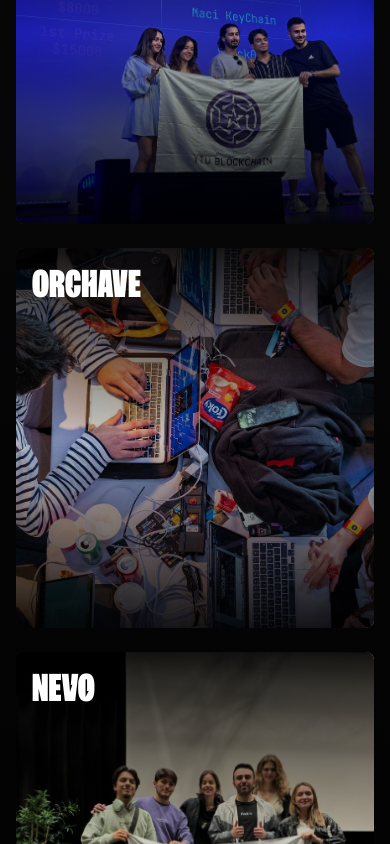
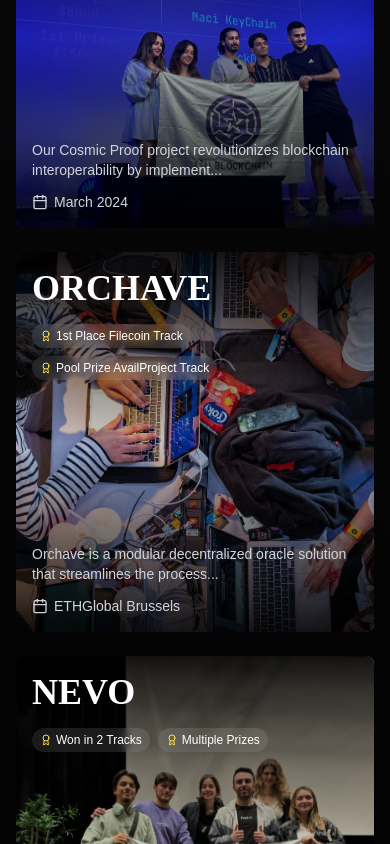
Before and after one commit to keyboord01/ytublockchain, a Next.js app: page / in a window 390 px wide. Shown: the part 4260-5104 px from the top of the page. Built offline with nearby package versions, Linux system fonts and the light colour scheme.

Commit message:
font and styling fixes

```diff
--- a/app/globals.css
+++ b/app/globals.css
@@ -1,6 +1,11 @@
 @tailwind base;
 @tailwind components;
 @tailwind utilities;
+
+:root {
+  --font-general: "Arial", sans-serif;
+  --font-zentry: "Zentry", serif;
+}
 
 body {
   width: 100dvw;
@@ -19,12 +24,12 @@ html {
   }
 
   .bc-font b {
-    font-family: var(--font-zentry);
+    @apply font-zentry;
     font-feature-settings: "ss01" on;
   }
 
   .hero-header {
-    @apply uppercase font-family font-black text-5xl sm:right-10 sm:text-5xl md:text-7xl lg:text-9xl;
+    @apply uppercase font-zentry font-black text-5xl sm:text-5xl md:text-7xl lg:text-9xl;
   }
 
   .subtext {
@@ -39,7 +44,7 @@ html {
     @apply relative col-span-1 h-[45vh] row-span-1 overflow-hidden rounded-md transition-transform duration-300 ease-out;
   }
 
-  .projects-cards {
-    @apply uppercase md:text-6xl text-4xl font-family font-black;
+  .projects-title {
+    @apply uppercase md:text-6xl text-4xl font-zentry font-black;
   }
 }
--- a/app/layout.tsx
+++ b/app/layout.tsx
@@ -23,7 +23,7 @@ export default function RootLayout({
       lang="en"
       className={`${circularWeb.variable} ${general.variable} ${robertMedium.variable} ${robertRegular.variable} ${zentry.variable}`}
     >
-      <body>{children}</body>
+      <body className="font-general">{children}</body>
     </html>
   );
 }
--- a/components/About.tsx
+++ b/components/About.tsx
@@ -60,7 +60,7 @@ const About = () => {
         className="min-h-screen w-screen"
       >
         <div className="relative mb-8 flex flex-col items-center gap-5">
-          <h2 className="text-center font-family text-3xl font-black uppercase text-[#000560] sm:text-4xl md:text-5xl lg:text-7xl">
+          <h2 className="text-center font-zentry text-3xl font-black uppercase text-[#000560] sm:text-4xl md:text-5xl lg:text-7xl">
             A thriving community of <br className="hidden md:block" />{" "}
             blockchain enthusiasts
           </h2>
--- a/components/Events.tsx
+++ b/components/Events.tsx
@@ -63,7 +63,7 @@ const Events = () => {
           <p className="font-general text-sm uppercase text-[#FF8C00] md:text-[10px]">
             events organized
           </p>
-          <h1 className="text-center font-family text-5xl font-black uppercase text-blue-100 sm:text-5xl md:text-7xl lg:text-8xl">
+          <h1 className="text-center font-zentry text-5xl font-black uppercase text-blue-100 sm:text-5xl md:text-7xl lg:text-8xl">
             join our events <br /> shape your future
           </h1>
         </motion.div>
--- a/components/Hero.tsx
+++ b/components/Hero.tsx
@@ -18,7 +18,7 @@ const VideoPlayer = dynamic(() => import("./VideoPlayer"), {
 const HeroContent = () => (
   <div className="flex-row-center absolute inset-0 z-40 size-full">
     <div className="mt-24 flex max-w-4xl flex-col items-center justify-center px-5 text-center sm:px-10">
-      <h1 className="bc-font hero-heading text-blue-100">
+      <h1 className="bc-font hero-header text-blue-100">
         Building the new
         <br />
         internet
--- a/components/Projects.tsx
+++ b/components/Projects.tsx
@@ -42,7 +42,6 @@ export const ProjectsCard: React.FC<ProjectsCardProps> = ({
       onMouseLeave={() => setIsHovered(false)}
     >
       <div className="absolute inset-0 z-10 bg-gradient-to-b from-black/90 via-black/20 to-black/90" />
-
       {projectUrl && (
         <a
           href={projectUrl}
@@ -59,21 +58,17 @@ export const ProjectsCard: React.FC<ProjectsCardProps> = ({
           <ExternalLink className="size-4 text-white md:size-5" />
         </a>
       )}
-
       <div className="relative z-10 flex size-full flex-col p-4 sm:p-6 md:p-8">
-        <div className="space-y-4 transition-all duration-300 md:space-y-6">
-          <h1 className="projects-cards bc-font text-3xl text-white sm:text-4xl md:text-5xl ">
+        <h1 className="projects-title bc-font text-3xl text-white sm:text-4xl md:text-5xl ">
           {title}
         </h1>
 
         {awards.length > 0 && (
-            <div className="flex flex-wrap gap-2 transition-all duration-300 md:gap-2">
+          <div className="flex flex-wrap gap-2 transition-all duration-300 md:gap-2 mt-4">
             {awards.map((award, index) => (
               <div
                 key={index}
-                  className="flex items-center gap-1 rounded-full bg-white/10 px-2 py-1 text-xs
-                    text-white backdrop-blur-sm transition-all duration-300
-                    group-hover:bg-white/20 sm:text-sm md:gap-1 md:px-2 md:py-1 md:text-base"
+                className="flex items-center gap-1 rounded-full bg-white/10 px-2 py-1 text-xs text-white backdrop-blur-sm transition-all duration-300 sm:text-sm md:gap-1 md:px-2 md:py-1 md:text-base"
               >
                 <Award className="size-3 text-yellow-300 md:size-4" />
                 <span className="whitespace-nowrap font-normal">{award}</span>
@@ -81,14 +76,13 @@ export const ProjectsCard: React.FC<ProjectsCardProps> = ({
             ))}
           </div>
         )}
-        </div>
 
         <div className="mt-auto pt-4 transition-all duration-300 md:pt-6">
           <div className="flex flex-wrap items-center justify-between gap-3">
             {description && (
               <p
-                className="max-w-2xl text-sm leading-relaxed text-gray-300 transition-all duration-300
-              group-hover:text-white sm:text-base md:text-lg"
+                className=" max-w-2xl text-sm text-gray-300 transition-all duration-300
+              group-hover:text-white sm:text-base md:text-[16px]"
               >
                 {truncateDescription(description)}
               </p>
@@ -113,7 +107,6 @@ export const ProjectsCard: React.FC<ProjectsCardProps> = ({
           </div>
         </div>
       </div>
-
       <Image
         src={src}
         alt={typeof title === "string" ? title : "Project Image"}
@@ -133,7 +126,7 @@ const ViewAllCard: React.FC = () => (
     >
       <div className="space-y-4 md:space-y-6">
         <h1
-          className="projects-cards bc-font text-3xl text-white transition-all duration-300
+          className="projects-title bc-font text-3xl text-white transition-all duration-300
            sm:text-6xl md:text-7xl lg:text-[150px]"
         >
           View All Projects
@@ -199,11 +192,7 @@ const Projects: React.FC = () => (
         <div className="projects-cards">
           <ProjectsCard
             src="/img/projects/cosmocProof.jpg"
-            title={
-              <>
-                Cosmic<b>P</b>roof
-              </>
-            }
+            title={<>CosmicProof</>}
             description="Our Cosmic Proof project revolutionizes blockchain interoperability by implementing zero-knowledge proofs across multiple chains. This groundbreaking solution secured multiple victories at Lambda Hack Week, demonstrating its potential to reshape cross-chain communication..."
             projectUrl="https://example.com/cosmic-proof"
             date="March 2024"
@@ -213,11 +202,7 @@ const Projects: React.FC = () => (
         <div className="projects-cards">
           <ProjectsCard
             src="/img/projects/orchave.jpg"
-            title={
-              <>
-                Or<b>ch</b>ave
-              </>
-            }
+            title={<>Orchave</>}
             description="Orchave is a modular decentralized oracle solution that streamlines the process of verifying and delivering off-chain data to blockchains. It features a Provider App for users to easily become data providers, a lightweight Verifier Network that enables rapid data verification without relying on traditional consensus mechanisms, and a user-friendly dashboard for accessing the best archive endpoints. By integrating Filecoin for persistent storage, Avail for fast block ordering finality, and dynamic social reputation mechanisms, Orchave establishes a scalable, trustless, and efficient ecosystem for decentralized data access and monetization."
             projectUrl="https://example.com/orchave"
             date="ETHGlobal Brussels"
@@ -231,11 +216,7 @@ const Projects: React.FC = () => (
         <div className="projects-cards">
           <ProjectsCard
             src="/img/projects/nevo.jpg"
-            title={
-              <>
-                Ne<b>VO</b>
-              </>
-            }
+            title={<>NeVO</>}
             description="NEVO seamlessly integrates Near Protocol's Cross-Chain Signatures with MACI's secure, zero-knowledge proof-powered voting system to deliver a smooth, private, and bribe-resistant voting experience. By leveraging these groundbreaking technologies, NEVO ensures that even users with minimal tech experience can participate confidently in elections, paving the way for MACI to be adopted in national elections while maintaining accessibility and security for all voters."
             projectUrl="https://example.com/nevo"
             date="ETHGlobal Brussels"
--- a/components/RoadmapSection.tsx
+++ b/components/RoadmapSection.tsx
@@ -206,7 +206,7 @@ const RoadmapSection = () => {
           <p className="font-general text-xs uppercase text-[#FF8C00] sm:text-sm md:text-[10px]">
             your journey starts here
           </p>
-          <h2 className="mt-2 font-family text-3xl font-black uppercase text-white sm:text-4xl md:text-5xl">
+          <h2 className="mt-2 font-zentry text-3xl font-black uppercase text-white sm:text-4xl md:text-5xl">
             our Web3 Roadmap
           </h2>
           <p className="mt-3 text-xs text-white/80 sm:mt-4 sm:text-sm">
--- a/components/common/StatisticCard.tsx
+++ b/components/common/StatisticCard.tsx
@@ -33,7 +33,7 @@ const StatisticCard: React.FC<StatisticCardProps> = ({
     gsap.from(numberRef.current, {
       scrollTrigger: {
         trigger: numberRef.current,
-        start: "top center+=400",
+        start: "top center+=600",
       },
       textContent: 0,
       duration: 0.8,
--- a/tailwind.config.ts
+++ b/tailwind.config.ts
@@ -1,6 +1,6 @@
 import type { Config } from "tailwindcss";
 
-export default {
+const config: Config = {
   content: [
     "./pages/**/*.{js,ts,jsx,tsx,mdx}",
     "./components/**/*.{js,ts,jsx,tsx,mdx}",
@@ -8,18 +8,17 @@ export default {
   ],
   theme: {
     extend: {
-      colors: {
-        background: "var(--background)",
-        foreground: "var(--foreground)",
-      },
       fontFamily: {
+        sans: ["var(--font-general)", "sans-serif"],
         "circular-web": ["var(--font-circular-web)"],
         general: ["var(--font-general)"],
         "robert-medium": ["var(--font-robert-medium)"],
         "robert-regular": ["var(--font-robert-regular)"],
-        family: ["var(--font-zentry)"],
+        zentry: ["var(--font-zentry)"],
       },
     },
   },
   plugins: [],
-} satisfies Config;
+};
+
+export default config;
```
Also changed, not shown: components/Footer.tsx (+1 -6 lines). Lines whose indentation alone changed are shown as unchanged.
